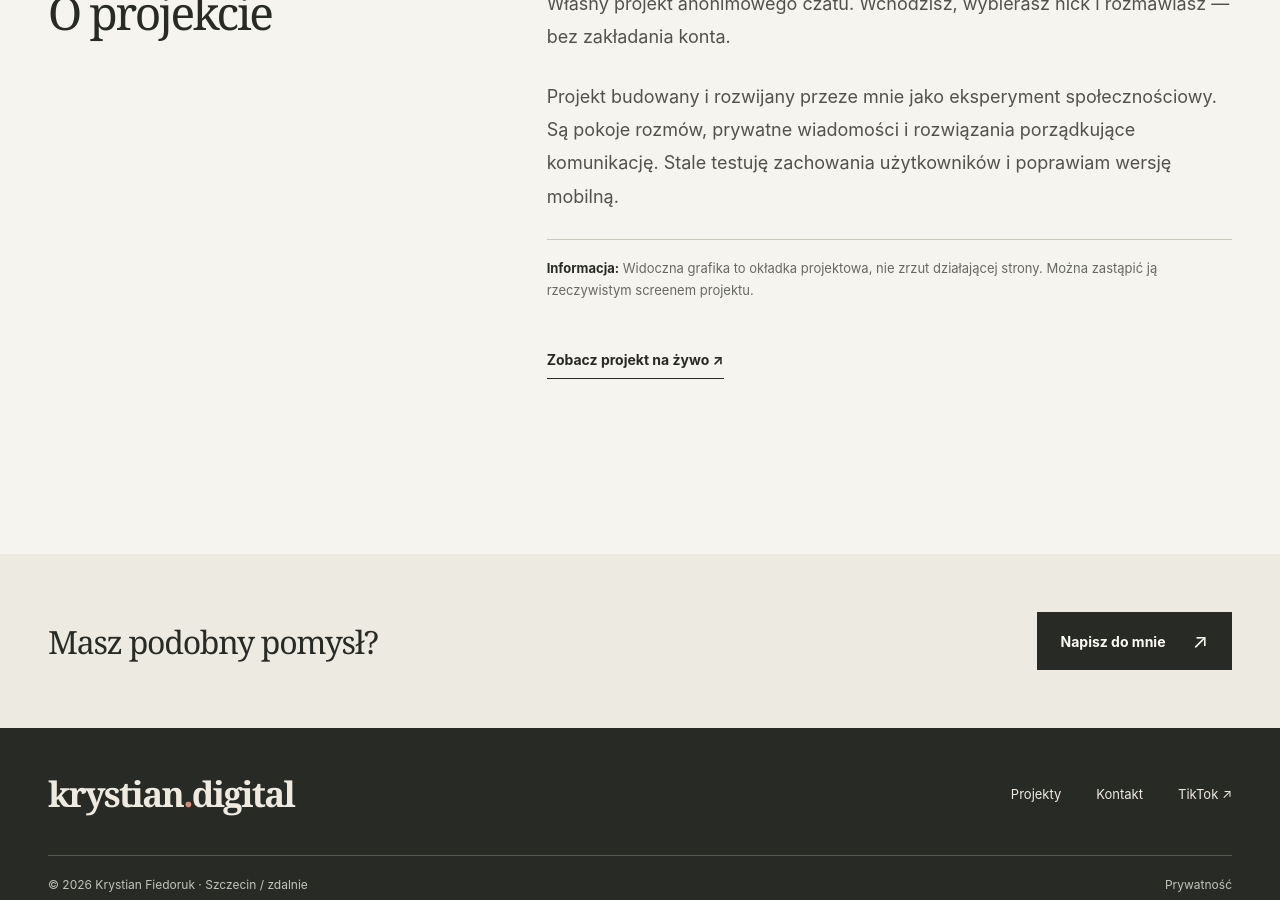
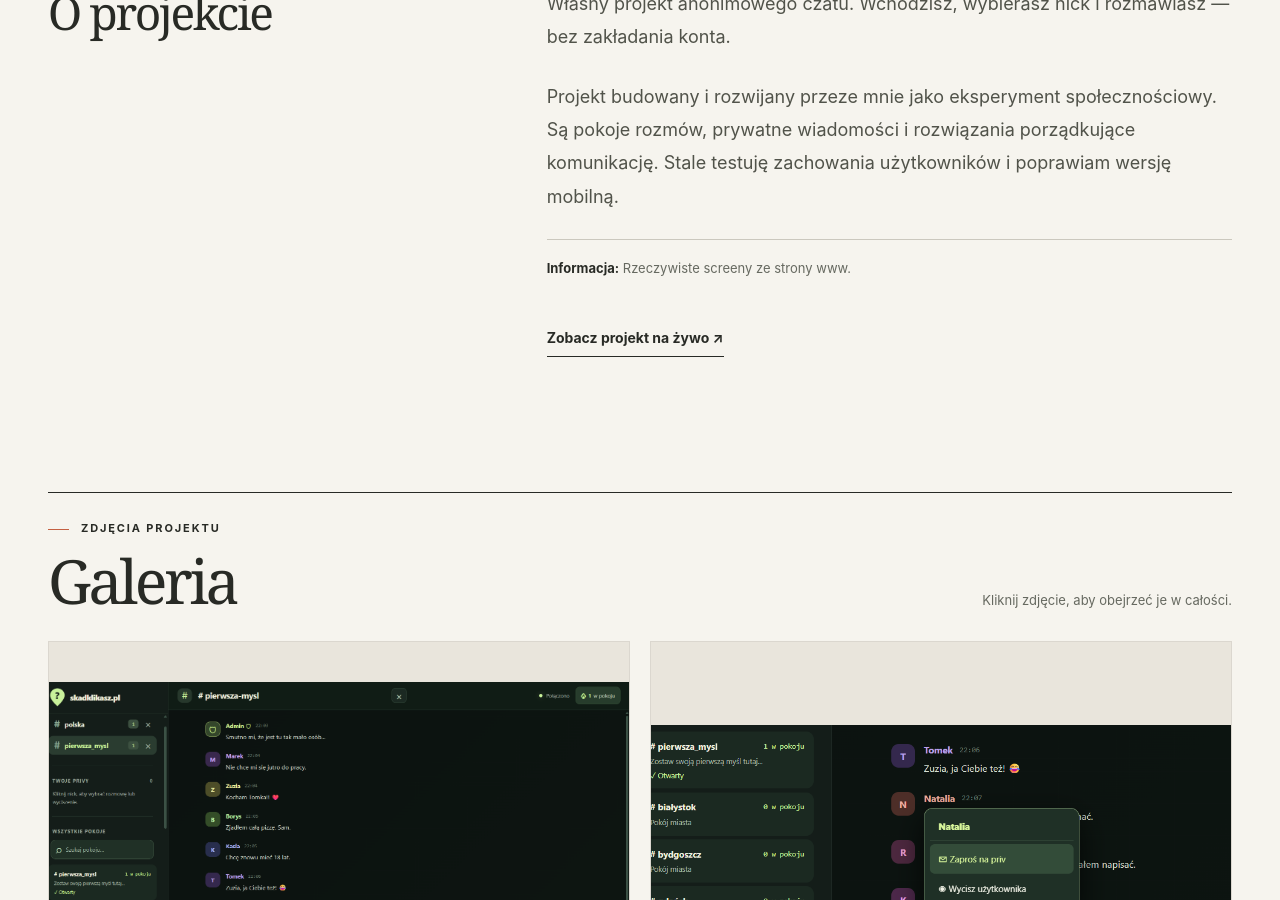
Before and after one commit to kryfie/krystiandigital, a Jekyll site: the page built from _projects/skadklikasz.md, in a window 1280 px wide and 900 px high, scrolled down 2029 px. Built offline with Jekyll 4.4.1, drawn with Linux system fonts in a browser that asks for light colours.

Commit message:
Update _projects/skadklikasz.md (via Pages CMS)

```diff
--- a/_projects/skadklikasz.md
+++ b/_projects/skadklikasz.md
@@ -8,10 +8,12 @@ published: true
 featured: true
 order: 2
 image: /assets/images/projects/1-2.png
-image_alt: Grafika projektu SkądKlikasz — miejsce na własny zrzut ekranu
+image_alt: Strona główna SkądKlikasz
+gallery:
+  - /assets/images/projects/2-2.png
+  - /assets/images/projects/3-2.png
 external_url: https://skadklikasz.pl
-image_note: Widoczna grafika to okładka projektowa, nie zrzut działającej
-  strony. Można zastąpić ją rzeczywistym screenem projektu.
+image_note: Rzeczywiste screeny ze strony www.
 ---
 Własny projekt anonimowego czatu. Wchodzisz, wybierasz nick i rozmawiasz — bez zakładania konta.
 
```
